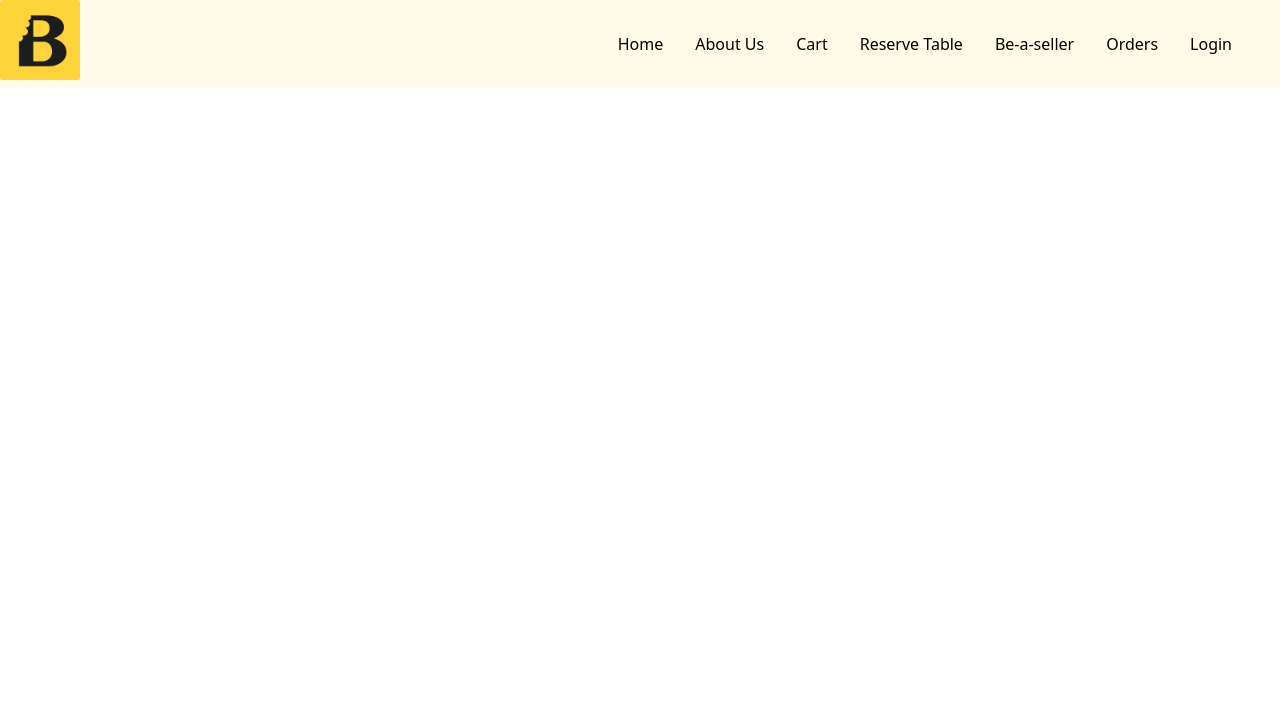
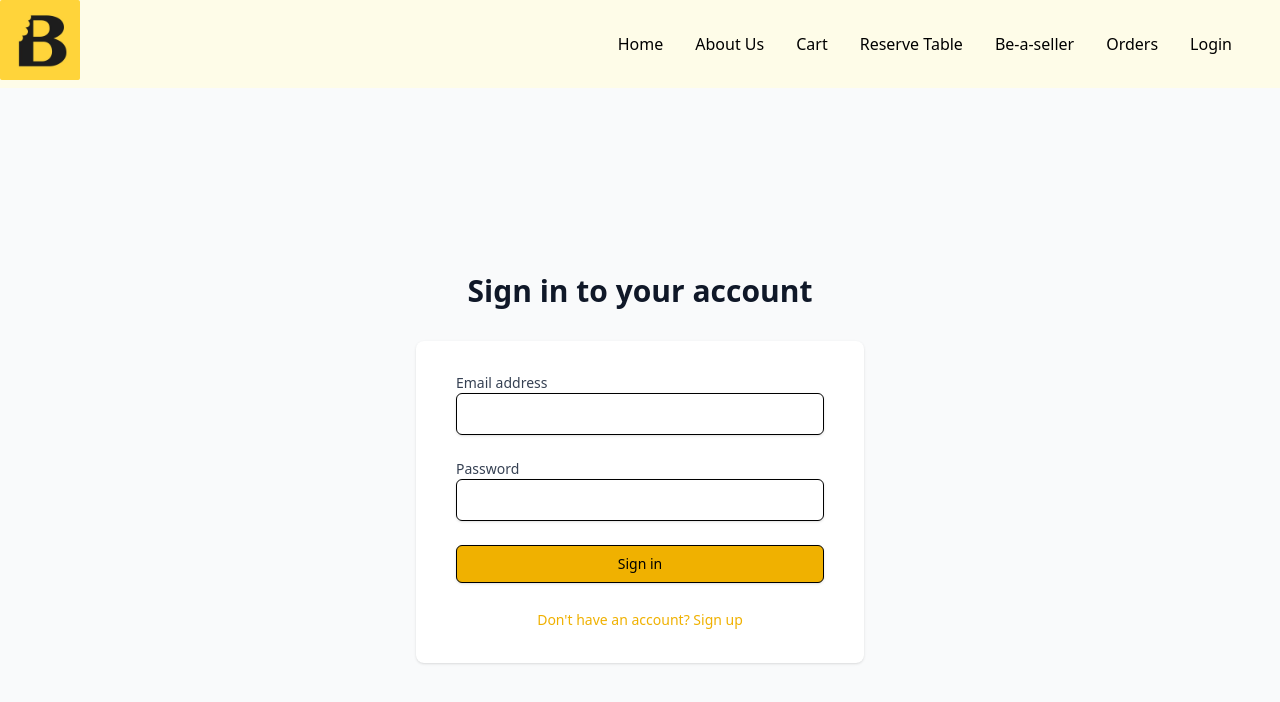
Before and after one commit to kuldeepsaindane/BiteBuddy, a React (Vite) app: page /login in a window 1280 px wide. Shown: the top 702 px of the page. Built offline with nearby package versions, Linux system fonts and the light colour scheme.

Commit message:
Login Page UI

```diff
--- a/App.js
+++ b/App.js
@@ -4,6 +4,7 @@ import { Route, BrowserRouter as Router, Routes } from "react-router-dom";
 import Body from "./components/Body/Body";
 import Header from "./components/Header/Header";
 import ReserveTable from "./components/ReserveTable/ReserveTable";
+import Login from "./src/pages/Login";
 
 const AppLayout = () => {
   return (
@@ -14,6 +15,7 @@ const AppLayout = () => {
           <Route path="/" element={<Body />} />
           <Route path="/Body" element={<Body />} />
           <Route path="/reserve" element={<ReserveTable />} />
+          <Route path="/login" element={<Login />} />
         </Routes>
       </div>
     </Router>
--- a/components/Header/Header.js
+++ b/components/Header/Header.js
@@ -1,17 +1,20 @@
 import React from "react";
+import { Link } from "react-router-dom";
 import logo from "../../assets/logo.webp";
-import { Link } from "react-router-dom";
 
 
 const Header = () => {
   return (
     <div className="flex justify-between bg-yellow-50 sticky top-0 z-50">
       <div className="logo-container">
+       <Link to="/">
         <img
           className="w-14 h-14 sm:w-16 sm:h-16 md:w-20 md:h-20"
           src={logo}
           alt="Logo"
         />
+        </Link>
+
       </div>
       <div className="flex items-center">
         <ul className="flex p-4 m-4">
@@ -21,7 +24,7 @@ const Header = () => {
           <li className="px-4"><Link to="/reserve">Reserve Table</Link></li>
           <li className="px-4">Be-a-seller</li>
           <li className="px-4">Orders</li>
-          <li className="px-4">Login</li>
+          <li className="px-4"><Link to="/login">Login</Link> </li>
         </ul>
       </div>
     </div>
--- /dev/null
+++ b/src/pages/Login.tsx
@@ -0,0 +1,103 @@
+import React, { useState } from 'react';
+
+export default function Login() {
+  const [isLogin, setIsLogin] = useState(true);
+  const [formData, setFormData] = useState({
+    email: '',
+    password: '',
+    fullName: '',
+    type: 'diner'
+  });
+
+  const handleChange = (e) => {
+    const { name, value } = e.target;
+    setFormData(prev => ({ ...prev, [name]: value }));
+  };
+
+  return (
+    <div className="min-h-[calc(100vh-4rem)] bg-gray-50 flex flex-col justify-center py-12 sm:px-6 lg:px-8">
+      <div className="sm:mx-auto sm:w-full sm:max-w-md">
+        <h2 className="mt-6 text-center text-3xl font-extrabold text-gray-900">
+          {isLogin ? 'Sign in to your account' : 'Create a new account'}
+        </h2>
+      </div>
+
+      <div className="mt-8 sm:mx-auto sm:w-full sm:max-w-md">
+        <div className="bg-white py-8 px-4 shadow sm:rounded-lg sm:px-10">
+          <form className="space-y-6">
+            {!isLogin && (
+              <div>
+                <label className="block text-sm font-medium text-gray-700">Full Name</label>
+                <input
+                  name="fullName"
+                  type="text"
+                  required
+                  value={formData.fullName}
+                  onChange={handleChange}
+                  className="block w-full px-3 py-2 border rounded-md shadow-sm focus:ring focus:ring-primary-500"
+                />
+              </div>
+            )}
+
+            <div>
+              <label className="block text-sm font-medium text-gray-700">Email address</label>
+              <input
+                name="email"
+                type="email"
+                required
+                value={formData.email}
+                onChange={handleChange}
+                className="block w-full px-3 py-2 border rounded-md shadow-sm focus:ring focus:ring-primary-500"
+              />
+            </div>
+
+            <div>
+              <label className="block text-sm font-medium text-gray-700">Password</label>
+              <input
+                name="password"
+                type="password"
+                required
+                value={formData.password}
+                onChange={handleChange}
+                className="block w-full px-3 py-2 border rounded-md shadow-sm focus:ring focus:ring-primary-500"
+              />
+            </div>
+
+            {!isLogin && (
+              <div>
+                <label className="block text-sm font-medium text-gray-700">Account Type</label>
+                <select
+                  name="type"
+                  value={formData.type}
+                  onChange={handleChange}
+                  className="block w-full px-3 py-2 border rounded-md shadow-sm focus:ring focus:ring-primary-500"
+                >
+                  <option value="diner">Diner</option>
+                  <option value="restaurant">Restaurant</option>
+                </select>
+              </div>
+            )}
+
+            <div>
+              <button
+                type="submit"
+                className="w-full flex justify-center py-2 px-4 border border-black rounded-md shadow-sm text-sm font-medium text-black bg-yellow-500 hover:bg-yellow-600 focus:outline-none focus:ring-2 focus:ring-offset-2 focus:ring-primary-500"
+              >
+                {isLogin ? 'Sign in' : 'Sign up'}
+              </button>
+            </div>
+          </form>
+
+          <div className="mt-6">
+            <button
+              onClick={() => setIsLogin(!isLogin)}
+              className="w-full text-center text-sm text-yellow-500 hover:text-yellow-600"
+            >
+              {isLogin ? "Don't have an account? Sign up" : "Already have an account? Sign in"}
+            </button>
+          </div>
+        </div>
+      </div>
+    </div>
+  );
+}
```
